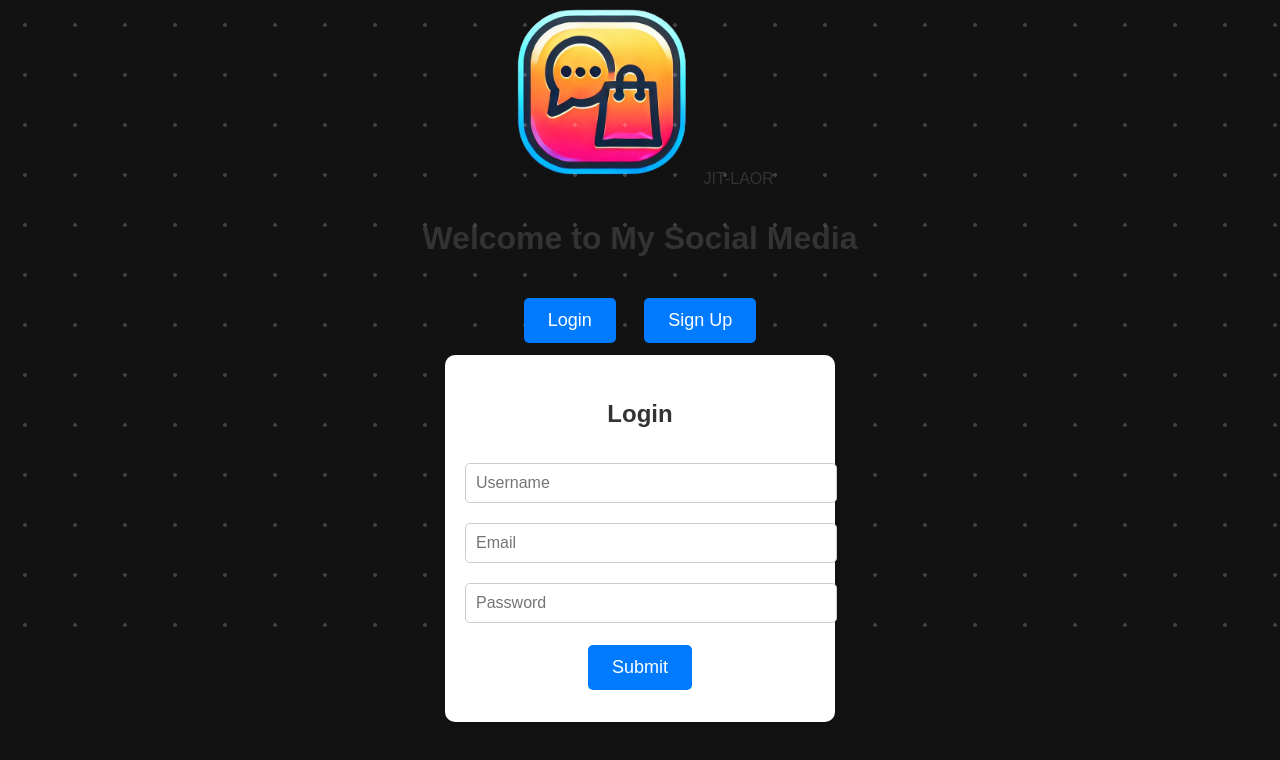
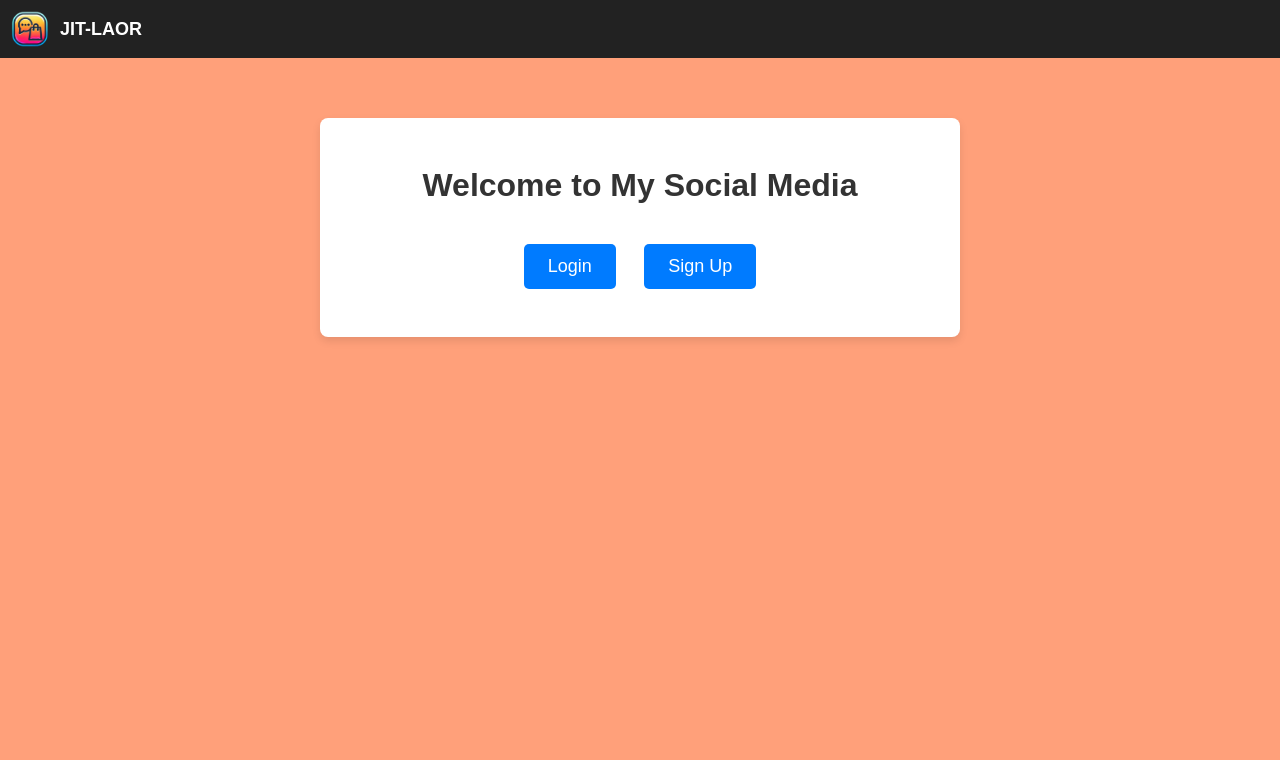
Before and after one commit to pichdp/JIT-LAOR, a plain HTML site: page index.html in a window 1280 px wide. Drawn offline with nearby package versions, Linux system fonts and the light colour scheme.

Commit message:
Update styles.css

```diff
--- a/styles.css
+++ b/styles.css
@@ -4,33 +4,44 @@ body {
     text-align: center;
     margin: 0;
     padding: 0;
-    background-color: #121212;
-    overflow: hidden;
+    background-color: #FFA07A;
     color: #333;
     line-height: 1.6;
-    position: relative; /* Ensure child elements position properly */
 }
 
-body::before {
-    content: "";
-    position: absolute;
-    top: 0;
-    left: 0;
-    width: 100%;
-    height: 100%;
-    background-image: radial-gradient(white 2px, transparent 2px);
-    background-size: 50px 50px;
-    opacity: 0.2;
-    animation: moveParticles 10s linear infinite;
-    pointer-events: none; /* Fix button click issue */
+header {
+    display: flex;
+    align-items: center;
+    padding: 10px;
+    background-color: #222; /* Adjust as needed */
 }
 
-@keyframes moveParticles {
-    from { transform: translateY(0); }
-    to { transform: translateY(-100px); }
+.logo {
+    width: 40px; /* Adjust size */
+    height: auto;
+    margin-right: 10px;
 }
 
-/* Fix Button Click Issue */
+.brand-name {
+    color: white;
+    font-size: 18px;
+    font-weight: bold;
+}
+
+
+/* Container Style */
+.container {
+    margin-top: 60px;
+    padding: 20px;
+    background-color: #fff;
+    box-shadow: 0 4px 8px rgba(0, 0, 0, 0.1);
+    border-radius: 8px;
+    max-width: 600px;
+    margin-left: auto;
+    margin-right: auto;
+}
+
+/* Button Styles */
 button {
     margin: 12px;
     padding: 12px 24px;
@@ -41,8 +52,6 @@ button {
     border: none;
     border-radius: 5px;
     transition: background-color 0.3s ease, transform 0.2s ease;
-    position: relative; /* Ensure above overlays */
-    z-index: 10; /* Ensures button is clickable */
 }
 
 /* Hover Effect for Buttons */
@@ -51,13 +60,16 @@ button:hover {
     transform: translateY(-2px);
 }
 
+/* Hidden Class */
+.hidden {
+    display: none;
+}
+
 /* Optional: Adding Focus Effect for Accessibility */
 button:focus {
     outline: none;
     box-shadow: 0 0 5px rgba(0, 123, 255, 0.6);
 }
-
-/* Ensure Form Container is Visible */
 #formContainer {
     width: 100%;
     max-width: 350px;
@@ -67,11 +79,13 @@ button:focus {
     border-radius: 10px;
     box-shadow: 0px 4px 10px rgba(0, 0, 0, 0.1);
     text-align: center;
-    position: relative;
-    z-index: 10; /* Keeps form above background effect */
 }
 
-/* Fix Input Fields */
+#formContainer h2 {
+    margin-bottom: 15px;
+    color: #333;
+}
+
 input {
     width: 100%;
     padding: 10px;
```
